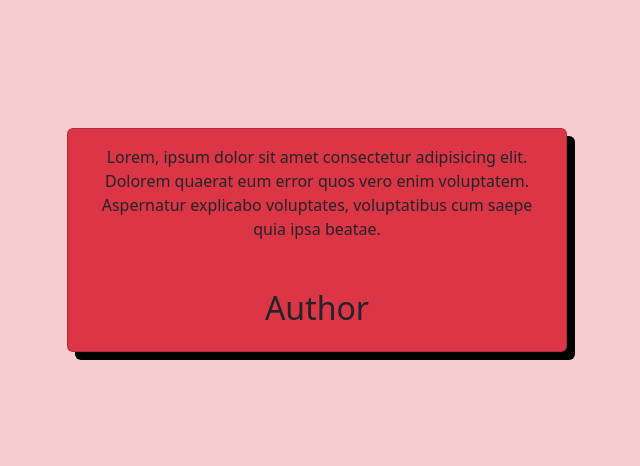
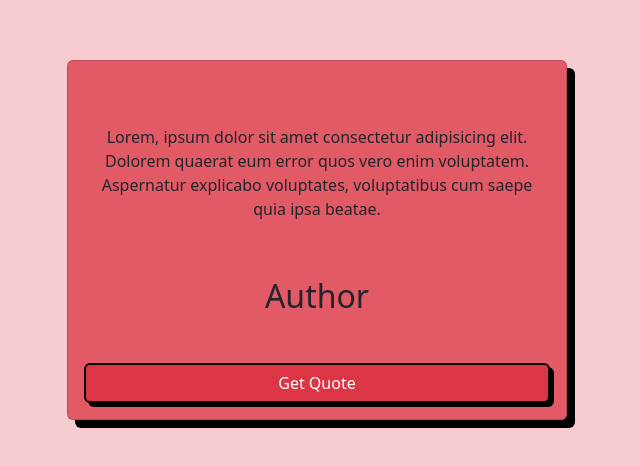
Before and after one commit to Nick-ODonoghue/random-quote-generator, a plain HTML site: page index.html in a window 1280 px wide. Shown: the part 160-626 px from the top of the page, without its empty margins (323-963 px from the left). Drawn offline with nearby package versions, Linux system fonts and the light colour scheme.

Commit message:
added button and styled

```diff
--- a/css/styles.css
+++ b/css/styles.css
@@ -6,3 +6,13 @@ body {
     box-shadow: 8px 8px hsl(0, 0%, 0%);
     max-width: 500px;
 }
+
+.btn {
+    box-shadow: 4px 4px hsl(0, 0%, 0%);
+    transition: all .4s;
+}
+
+.btn:hover {
+    background-color: hsl(354, 60%, 48%);
+    box-shadow: none;
+}
--- a/index.html
+++ b/index.html
@@ -17,15 +17,18 @@
 <body class="bg-danger bg-opacity-25 d-flex align-items-center justify-content-center">
     <main>
         <div class="container">
-            <div class="card bg-danger">
-                <div class="card-body">
-                    <div class="card-text text-center mb-5">Lorem, ipsum dolor sit amet consectetur adipisicing elit.
+            <div class="card bg-danger bg-opacity-75">
+                <div class="card-body d-flex flex-column">
+                    <div class="card-text text-center mb-2 pt-5 pb-5">Lorem, ipsum dolor sit amet consectetur
+                        adipisicing
+                        elit.
                         Dolorem
                         quaerat eum
                         error quos vero enim voluptatem. Aspernatur explicabo voluptates, voluptatibus cum saepe quia
                         ipsa
                         beatae.</div>
-                    <h2 class="author text-center">Author</h2>
+                    <h2 class="author text-center mb-5">Author</h2>
+                    <button class="btn btn-danger border-black border-2">Get Quote</button>
                 </div>
             </div>
         </div>
```
